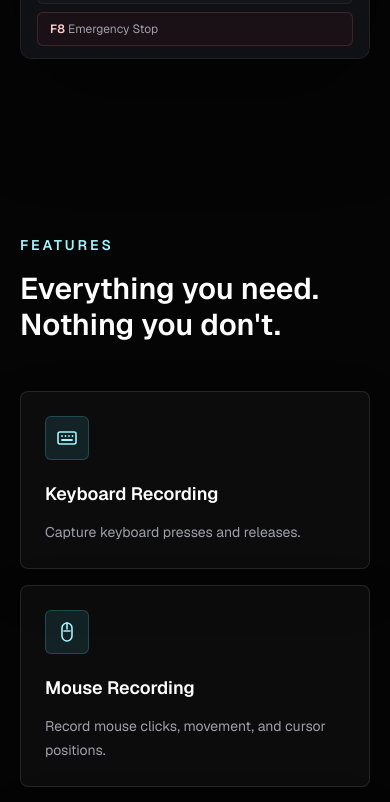
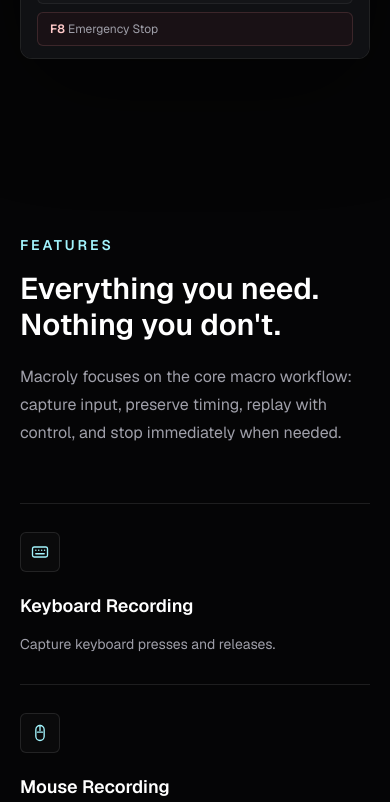
Before and after one commit to bibop28/Macrosty, a Next.js app: page / in a window 390 px wide. Shown: the part 1740-2542 px from the top of the page. Built offline with nearby package versions, Linux system fonts and the light colour scheme.

Commit message:
Refactor Features component; enhance layout and styling, improve responsiveness, and add descriptive text

```diff
--- a/components/Features.js
+++ b/components/Features.js
@@ -64,28 +64,34 @@
 
 export default function Features() {
   return (
-    <section id="features" className="px-5 py-24 sm:px-6 lg:px-8">
-      <div className="mx-auto max-w-7xl">
-        <div className="max-w-2xl">
+    <section id="features" className="px-5 py-24 sm:px-6 lg:px-8 lg:py-28" data-reveal>
+      <div className="mx-auto max-w-[1280px]">
+        <div className="max-w-3xl">
           <p className="text-sm font-semibold uppercase tracking-[0.2em] text-cyan-200">
             Features
           </p>
-          <h2 className="mt-4 text-3xl font-semibold tracking-normal text-white sm:text-4xl">
+          <h2 className="mt-4 text-3xl font-semibold tracking-normal text-white sm:text-4xl lg:text-5xl">
             Everything you need. Nothing you don&apos;t.
           </h2>
+          <p className="mt-5 max-w-2xl text-base leading-7 text-zinc-400">
+            Macroly focuses on the core macro workflow: capture input, preserve
+            timing, replay with control, and stop immediately when needed.
+          </p>
         </div>
 
-        <div className="mt-12 grid gap-4 md:grid-cols-2 lg:grid-cols-3">
+        <div className="mt-14 grid gap-x-10 md:grid-cols-2 lg:grid-cols-3">
           {features.map((feature) => (
             <article
               key={feature.title}
-              className="rounded-lg border border-white/10 bg-white/[0.03] p-6 shadow-[0_18px_50px_rgba(0,0,0,0.2)] transition duration-200 hover:-translate-y-1 hover:border-cyan-300/25 hover:bg-white/[0.05]"
+              className="group border-t border-white/10 py-7 transition duration-200 hover:border-cyan-300/30"
             >
-              <div className="mb-5 grid size-11 place-items-center rounded-md border border-cyan-300/20 bg-cyan-300/10 text-cyan-200">
-                <div className="size-6">{feature.icon}</div>
+              <div className="mb-5 grid size-10 place-items-center rounded-md border border-white/10 bg-white/[0.025] text-cyan-200 transition group-hover:-translate-y-0.5 group-hover:border-cyan-300/30 group-hover:bg-cyan-300/10">
+                <div className="size-5">{feature.icon}</div>
               </div>
               <h3 className="text-lg font-semibold text-white">{feature.title}</h3>
-              <p className="mt-3 text-sm leading-6 text-zinc-400">{feature.description}</p>
+              <p className="mt-3 max-w-sm text-sm leading-6 text-zinc-400">
+                {feature.description}
+              </p>
             </article>
           ))}
         </div>
```
